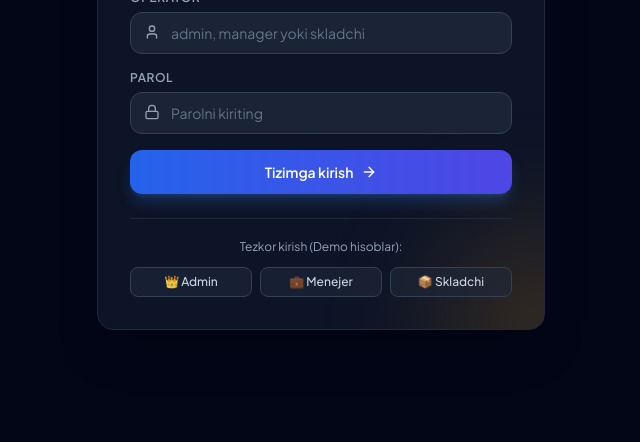
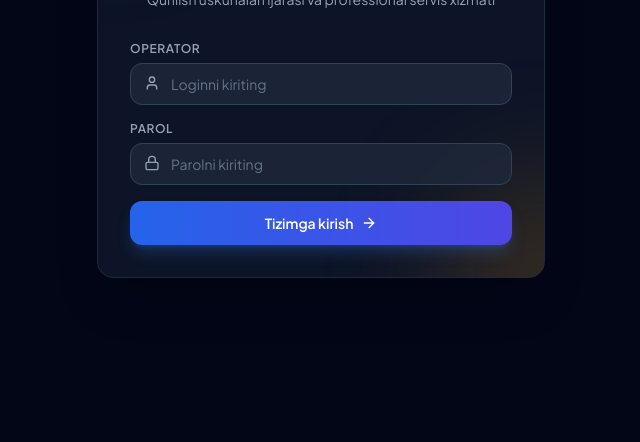
Before and after one commit to shohjaxon5046-wq/shoh-arenda, a website: page index.html in a window 1280 px wide. Shown: the part 358-800 px from the top of the page, without its empty margins (319-959 px from the left). Drawn offline with nearby package versions, Linux system fonts and the light colour scheme.

Commit message:
Remove demo login accounts and fillLogin buttons

```diff
--- a/index.html
+++ b/index.html
@@ -110,7 +110,7 @@
                         <label class="block text-xs font-semibold uppercase tracking-wider text-slate-400 mb-1.5" data-i18n="receipt.operator">Foydalanuvchi nomi</label>
                         <div class="relative">
                             <i data-lucide="user" class="absolute left-3.5 top-3 w-4 h-4 text-slate-400"></i>
-                            <input type="text" id="login-username" required placeholder="admin, manager yoki skladchi"
+                            <input type="text" id="login-username" required placeholder="Loginni kiriting"
                                 class="w-full rounded-xl border border-slate-700 bg-slate-800/80 py-2.5 pl-10 pr-4 text-sm text-white placeholder-slate-500 focus:border-blue-500 focus:outline-none transition">
                         </div>
                     </div>
@@ -127,15 +127,6 @@
                         <i data-lucide="arrow-right" class="w-4 h-4"></i>
                     </button>
                 </form>
-
-                <div class="mt-6 pt-5 border-t border-slate-800">
-                    <p class="text-xs text-center text-slate-400 mb-3">Tezkor kirish (Demo hisoblar):</p>
-                    <div class="grid grid-cols-3 gap-2">
-                        <button type="button" onclick="fillLogin('admin', 'admin123')" class="px-2 py-1.5 rounded-lg border border-slate-700 bg-slate-800/60 hover:bg-slate-800 text-xs font-medium text-slate-300 transition text-center hover:border-blue-500">👑 Admin</button>
-                        <button type="button" onclick="fillLogin('manager', 'mgr123')" class="px-2 py-1.5 rounded-lg border border-slate-700 bg-slate-800/60 hover:bg-slate-800 text-xs font-medium text-slate-300 transition text-center hover:border-indigo-500">💼 Menejer</button>
-                        <button type="button" onclick="fillLogin('skladchi', 'sklad123')" class="px-2 py-1.5 rounded-lg border border-slate-700 bg-slate-800/60 hover:bg-slate-800 text-xs font-medium text-slate-300 transition text-center hover:border-amber-500">📦 Skladchi</button>
-                    </div>
-                </div>
             </div>
         </div>
     </div>
@@ -3191,11 +3182,6 @@
             }
         }
 
-        function fillLogin(u, p) {
-            document.getElementById('login-username').value = u;
-            document.getElementById('login-password').value = p;
-        }
-
         function handleLogout() {
             if (confirm("Tizimdan chiqmoqchimisiz?")) {
                 localStorage.removeItem('WMS_USER_SESSION');
```
